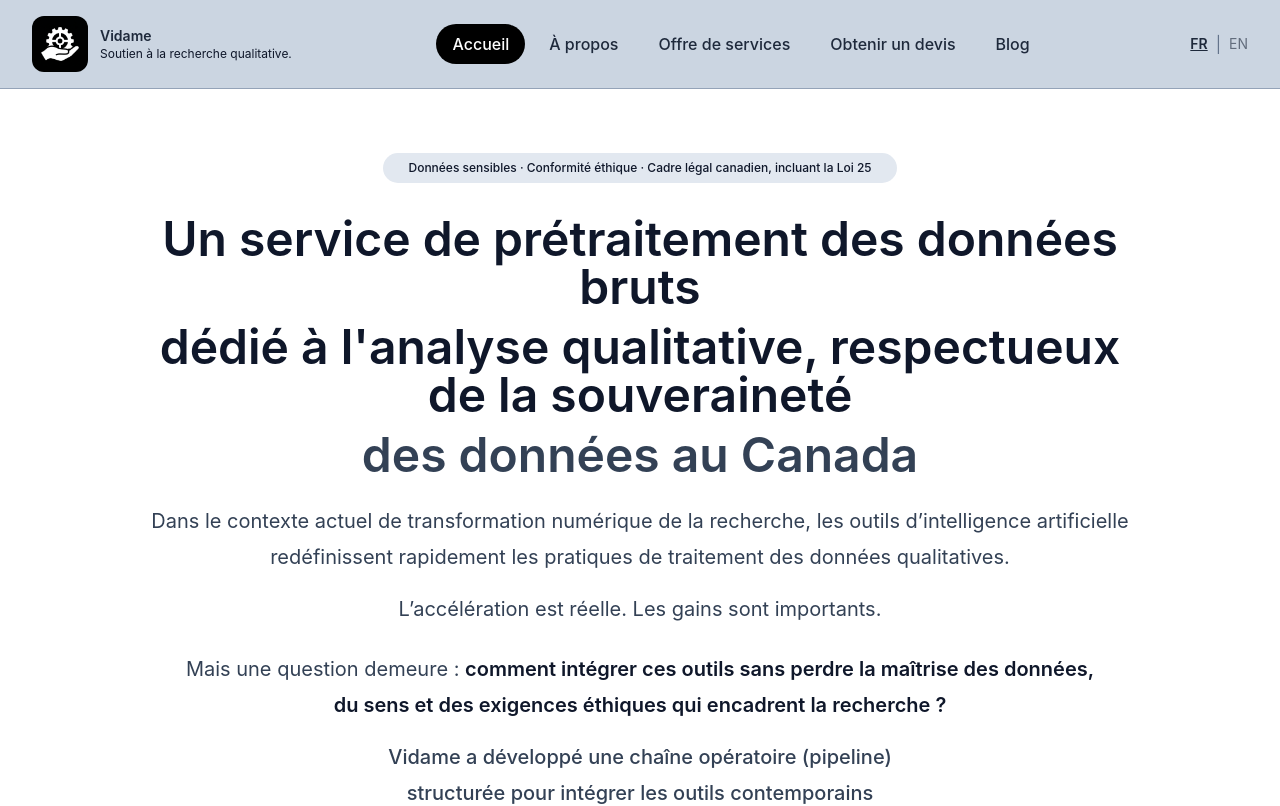
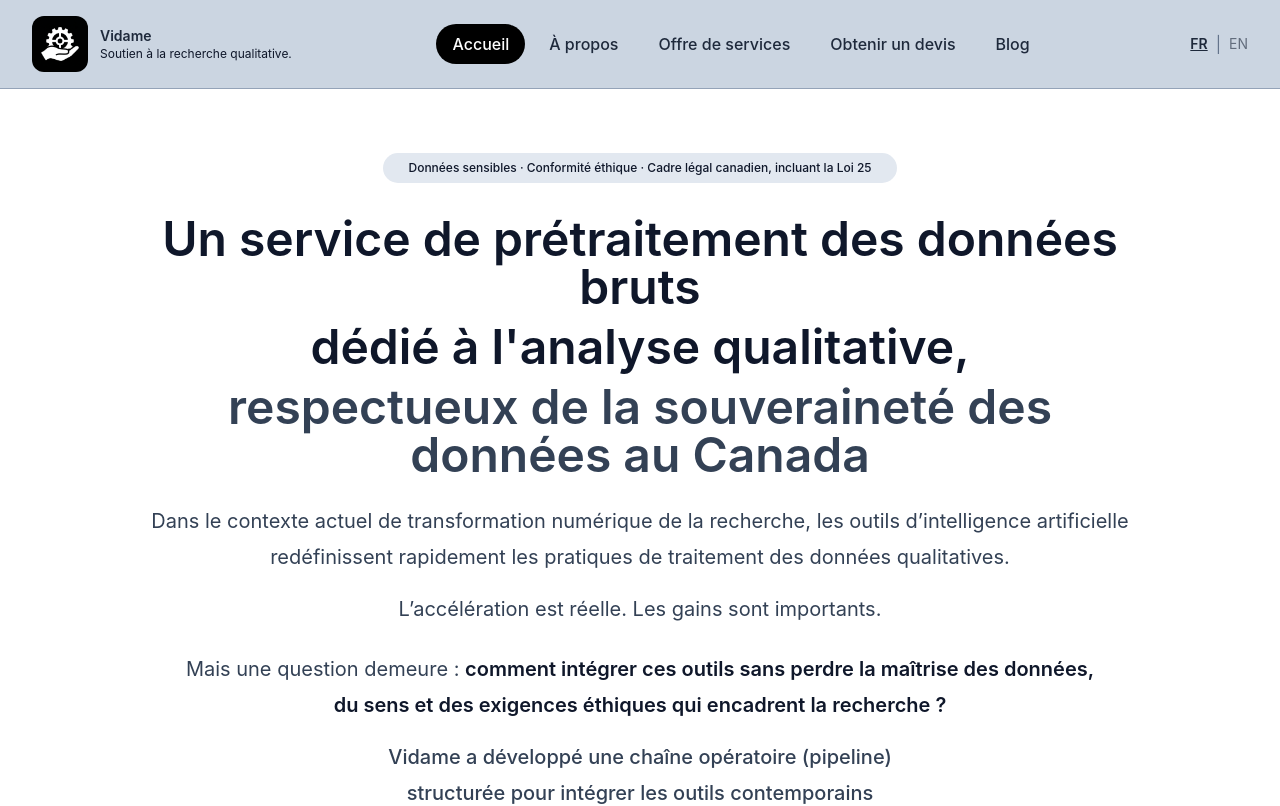
Before and after one commit to momopro21/vidame-recherche, a React (Vite) app: page / in a window 1280 px wide. Shown: the top 806 px of the page. Built offline with nearby package versions, Linux system fonts and the light colour scheme; the HTML template or start-up script is replaced by a standard one.

Commit message:
Update App.tsx

```diff
--- a/src/App.tsx
+++ b/src/App.tsx
@@ -509,10 +509,10 @@ function Accueil({setPage,lang,}: {setPage: (page: string) => void;lang: "fr" |
         Un service de prétraitement des données bruts
       </span>
       <span className="mt-3 block">
-        dédié à l'analyse qualitative, respectueux de la souveraineté
+        dédié à l'analyse qualitative,
       </span>
       <span className="mt-3 block text-slate-700">
-        des données au Canada
+        respectueux de la souveraineté des données au Canada
       </span>
     </>
   ) : (
```
